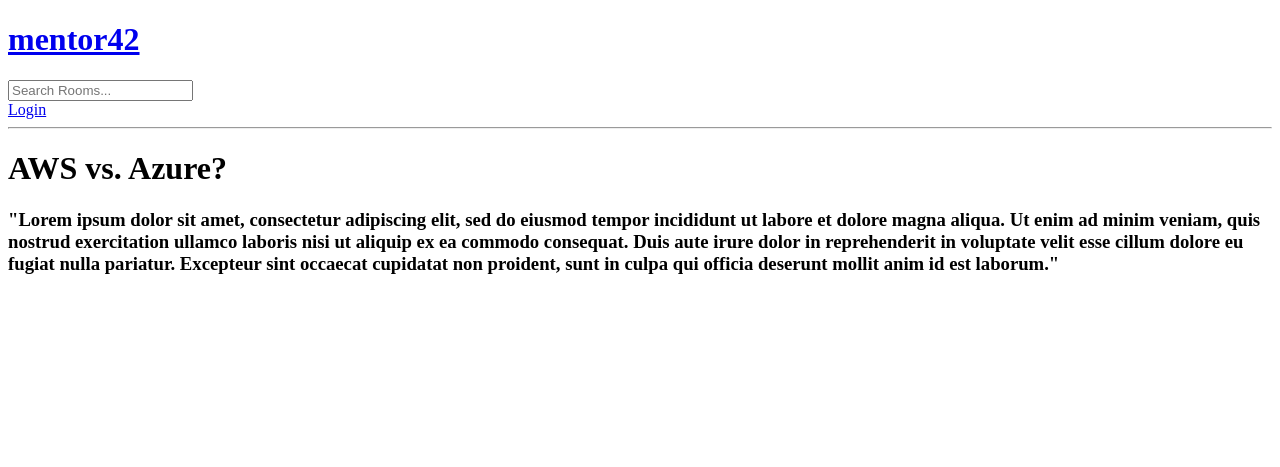
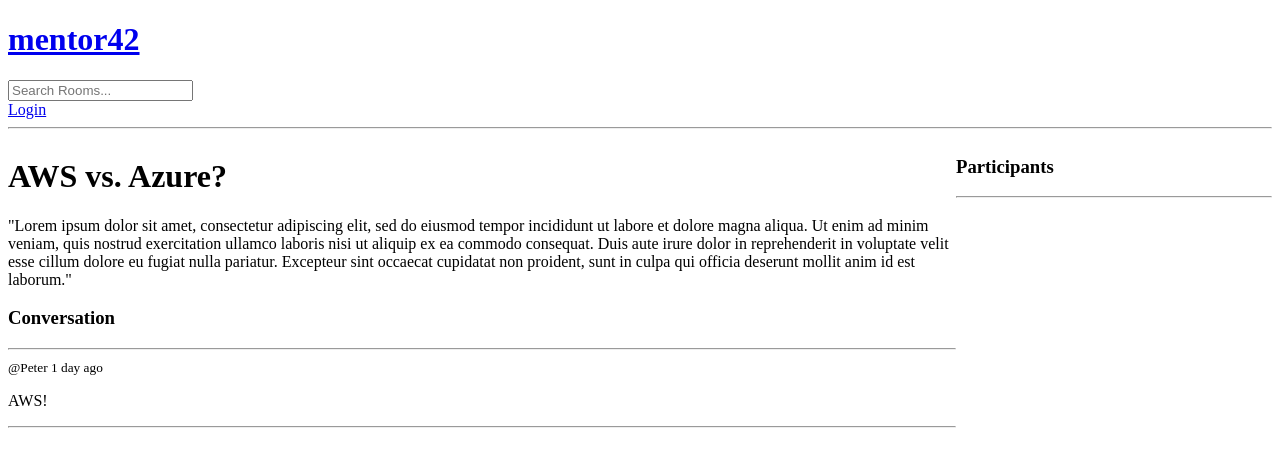
Before and after one commit to twoichai/Mentor42, a Django app: page /room/10/ in a window 1280 px wide. Shown: the top 467 px of the page. Run offline with Django 5.2, Linux system fonts and the light colour scheme; data comes from the database, SQL or seed files in the repository; data that the repository does not hold is empty.

Commit message:
[MENT-0003] feat(project): Updated the models, created chat functionality in rooms, added message feed and management functions of messages

```diff
--- a/base/models.py
+++ b/base/models.py
@@ -14,10 +14,11 @@ class Room(models.Model):
     topic = models.ForeignKey(Topic, on_delete=models.SET_NULL, null=True)
     name = models.CharField(max_length=100)
     description = models.TextField(null=True, blank=True)
-    # participants
+    participants = models.ManyToManyField(User, related_name='participants', blank=True)
     updated = models.DateTimeField(auto_now=True)
     created = models.DateTimeField(auto_now_add=True)
     updatedDate = models.DateField(auto_now=True)
+
     class Meta:
         ordering = ['-updated', '-created']
 
@@ -32,17 +33,8 @@ class Message(models.Model):
     updated = models.DateTimeField(auto_now=True)
     created = models.DateTimeField(auto_now_add=True)
 
+    class Meta:
+        ordering = ['-updated', '-created']
+
     def __str__(self):
         return self.body[0:50]
-
-
-class BusinessCard(models.Model):
-    # host =
-    # topic =
-    name = models.CharField(max_length=100)
-    description = models.TextField(null=True, blank=True)
-    tags = models.CharField(max_length=100, null=True, blank=True)
-    author = models.CharField(max_length=100, null=True, blank=True)
-    # participants
-    updated = models.DateTimeField(auto_now=True)
-    created = models.DateTimeField(auto_now_add=True)
--- a/base/templates/base/room.html
+++ b/base/templates/base/room.html
@@ -1,6 +1,54 @@
 {% extends 'main.html' %}
 
 {% block content %}
-	<h1>{{ room.name }}</h1>
-    <h3>{{ room.description }}</h3>
+    <style>
+        .room-container{
+            display: grid;
+            grid-template-columns: 3fr 1fr;
+        }
+    </style>
+    <div class="room-container">
+
+        <div>
+            <h1>{{ room.name }}</h1>
+            <p>{{ room.description }}</p>
+
+            <div class="comment-wrapper">
+                <h3>Conversation</h3>
+                <hr>
+
+                {% for message in room_messages %}
+                    <div>
+                        {% if request.user == message.user %}
+                        <a href="{% url 'delete-message' message.id %}">Delete</a>
+                        {% endif %}
+                        <small>@{{ message.user }} {{ message.created|timesince }} ago</small>
+                        <p>{{ message.body }}</p>
+                        <hr>
+                    </div>
+                {% endfor %}
+            </div>
+
+            {% if request.user.is_authenticated %}
+                <div class="comment-form">
+                    <form method="POST" action="">
+                        {% csrf_token %}
+                        <input type="text" name="body" placeholder="Write your message here..."/>
+                    </form>
+                </div>
+            {% endif %}
+        </div>
+
+        <div>
+            <h3>Participants</h3>
+            <hr>
+            {% for user in participants %}
+                <div>
+                    <p>@{{ user.username }}</p>
+                </div>
+
+            {% endfor %}
+        </div>
+
+    </div>
 {% endblock %}
--- a/base/urls.py
+++ b/base/urls.py
@@ -10,5 +10,5 @@ urlpatterns = [
     path('create-room/', views.createRoom, name='create-room'),
     path('update-room/<str:pk>/', views.updateRoom, name='update-room'),
     path('delete-room/<str:pk>/', views.deleteRoom, name='delete-room'),
-
+    path('delete-message/<str:pk>/', views.deleteMessage, name='delete-message'),
 ]
--- a/base/views.py
+++ b/base/views.py
@@ -4,7 +4,7 @@ from django.http import HttpResponse
 from django.contrib import messages
 from django.contrib.auth.decorators import login_required
 from django.db.models import Q
-from .models import Room, Topic
+from .models import Room, Topic, Message
 from django.contrib.auth.models import User
 from django.contrib.auth.forms import UserCreationForm
 from django.contrib.auth import authenticate, login, logout
@@ -79,9 +79,34 @@ def home(request):
 
 def room(request, pk):
     room = Room.objects.get(id=pk)
+    room_messages = room.message_set.all()
+    participants = room.participants.all()
 
-    context = {'room': room}
+    if request.method == 'POST':
+        message = Message.objects.create(
+            user=request.user,
+            room=room,
+            body=request.POST.get('body')
+        )
+        room.participants.add(request.user)
+        return redirect('room', pk=room.id)
+
+    context = {'room': room, 'room_messages': room_messages,
+               'participants': participants}
     return render(request, 'base/room.html', context)
+
+
+@login_required(login_url='login')
+def deleteMessage(request, pk):
+    message = Message.objects.get(id=pk)
+
+    if request.user != message.user:
+        return HttpResponse('You are not allowed here!')
+
+    if request.method == 'POST':
+        message.delete()
+        return redirect('home')
+    return render(request, 'base/delete.html', {'obj': message})
 
 
 @login_required(login_url='login')
@@ -94,6 +119,7 @@ def createRoom(request):
         return redirect('home')
     context = {'form': form}
     return render(request, 'base/room_form.html', context)
+
 
 @login_required(login_url='login')
 def updateRoom(request, pk):
@@ -111,6 +137,7 @@ def updateRoom(request, pk):
     context = {'form': form}
     return render(request, 'base/room_form.html', context)
 
+
 @login_required(login_url='login')
 def deleteRoom(request, pk):
     room = Room.objects.get(id=pk)
```
Also changed, not shown: base/migrations/0004_room_participants.py (added), base/migrations/0005_delete_businesscard_alter_message_options.py (added).
